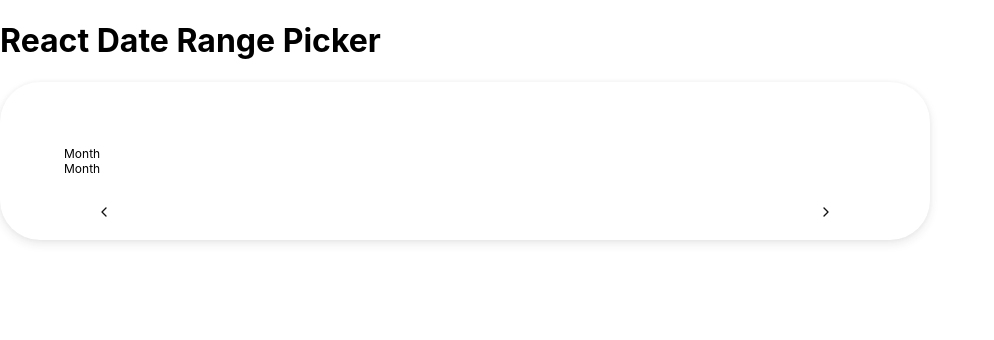
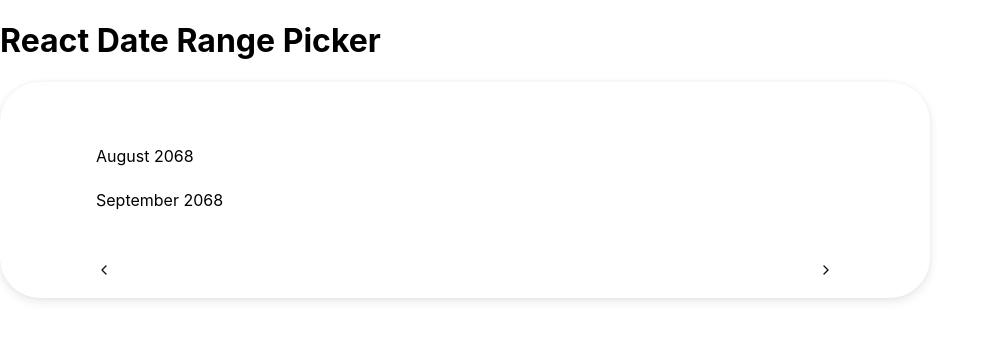
Before and after one commit to hafiztalhakhgll/react-date-range-picker, a React (Create React App) app: page / in a window 1280 px wide. Shown: the top 340 px of the page, without its empty margins (0-994 px from the left). Built offline with nearby package versions, Linux system fonts and the light colour scheme.

Commit message:
Working on Month Table

```diff
--- a/src/components/Month.tsx
+++ b/src/components/Month.tsx
@@ -1,7 +1,25 @@
-import React from "react";
+import { FC } from "react";
+import { getYearAndMonth } from "../utils";
 
-const Month = () => {
-  return <div>Month</div>;
+interface IMonthProps {
+  month: number;
+  year: number;
+}
+
+const Month: FC<IMonthProps> = ({ month, year }) => {
+  return (
+    <div>
+      <div className='monthTableLayer'>
+        <div className='header'>
+          <div className='yearMonth'>{getYearAndMonth(year, month)}</div>
+        </div>
+        <div className='table'>
+          {/* <Weekday />
+          <Days days={days} /> */}
+        </div>
+      </div>
+    </div>
+  );
 };
 
 export default Month;
--- /dev/null
+++ b/src/styles/month.scss
@@ -0,0 +1,20 @@
+.monthTableLayer {
+  display: inline-block;
+  padding: 0 32px;
+
+  .header {
+    margin-bottom: 24px;
+    text-align: center;
+  }
+
+  .yearMonth {
+    font-size: 16px;
+    cursor: default;
+  }
+
+  .table {
+    border-collapse: separate;
+    border-spacing: 0 2px;
+    font-weight: bold;
+  }
+}
--- a/src/styles/styles.scss
+++ b/src/styles/styles.scss
@@ -1,2 +1,3 @@
 @import "./date-picker.scss";
 @import "./icons.scss";
+@import "./month.scss";
--- a/src/utils/index.ts
+++ b/src/utils/index.ts
@@ -10,3 +10,10 @@ export const getCurrentMonthAndYear = () => {
   const today = new Date();
   return [getYear(today), getMonth(today)];
 };
+
+export const getYearAndMonth = (year: number, month: number) => {
+  const language = isBrowser() ? navigator.language : "en-US";
+  return new Intl.DateTimeFormat(language, { year: "numeric", month: "long" }).format(
+    new Date(year, month - 1),
+  );
+};
```
